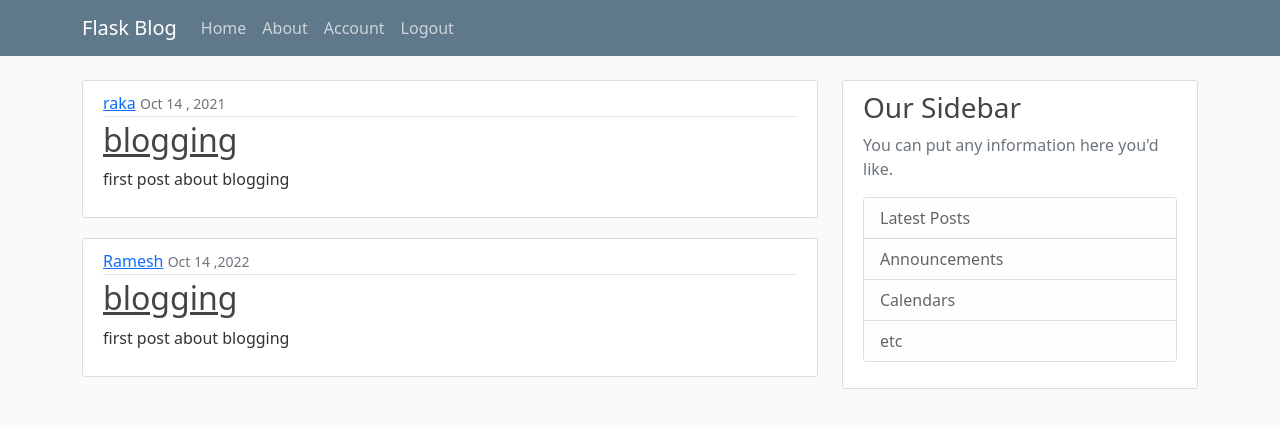
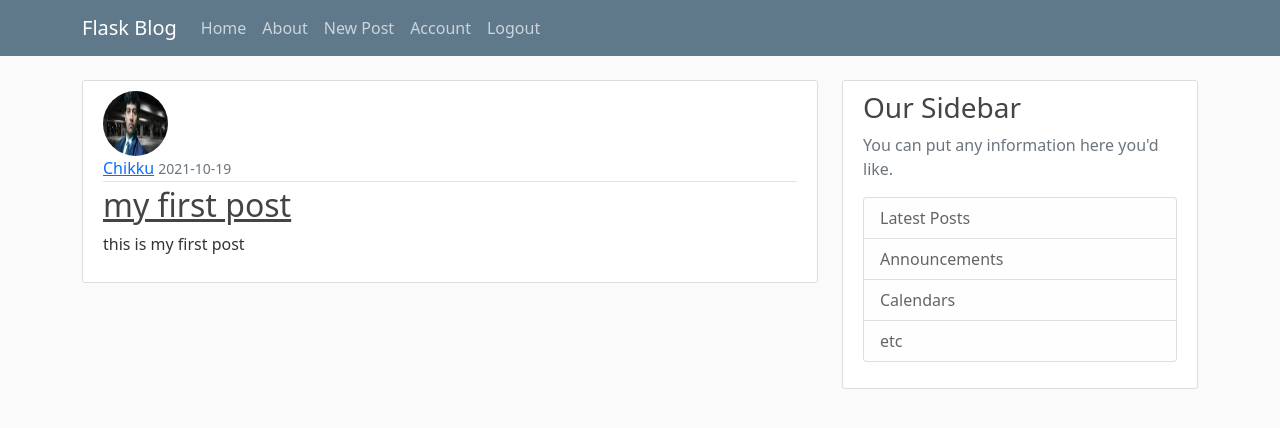
Before and after one commit to it3037/Flask_Blogging, a Flask app: page / in a window 1280 px wide. Shown: the top 428 px of the page. Run offline with Flask 2, Linux system fonts and the light colour scheme; a user stored in the database is signed in; data comes from the database, SQL or seed files in the repository; both versions use the stored data as it was after the commit.

Commit message:
posted title and content

```diff
--- a/flaskblog/routes.py
+++ b/flaskblog/routes.py
@@ -3,27 +3,14 @@ import secrets
 from PIL import Image
 from flask import render_template, url_for, flash, redirect,request
 from flaskblog import app , db, bcrypt
-from flaskblog.forms import RegistrationForm, LoginForm, UpdateAccountForm
+from flaskblog.forms import RegistrationForm, LoginForm, UpdateAccountForm, PostForm
 from flaskblog.models import User, Post
 from flask_login import login_user, current_user, logout_user, login_required
 
-posts = [
-  {
-    'author': 'raka',
-    'title': 'blogging',
-    'content': 'first post about blogging',
-    'date_posted': 'Oct 14 , 2021'
-  },
-  {
-    'author': 'Ramesh',
-    'title': 'blogging',
-    'content': 'first post about blogging',
-    'date_posted': 'Oct 14 ,2022'
-  }
-]
-
-@app.route('/')
+@app.route("/")
+@app.route('/home')
 def home():
+  posts = Post.query.all()
   return render_template('home.html',posts=posts)
 
 @app.route('/about')
@@ -100,3 +87,15 @@ def account():
         form.email.data = current_user.email
     image_file = url_for('static', filename='profile_pics/' + current_user.image_file)
     return render_template('account.html', title='Account',image_file=image_file, form=form)
+
+@app.route("/post/new", methods=['GET', 'POST'])
+@login_required
+def new_post():
+  form = PostForm()
+  if form.validate_on_submit():
+    post= Post(title=form.title.data, content=form.content.data,author=current_user)
+    db.session.add(post)
+    db.session.commit()
+    flash('Your post has been created!', 'success')
+    return redirect(url_for('home'))
+  return render_template('create_post.html', title='New post', form=form)
--- a/flaskblog/templates/home.html
+++ b/flaskblog/templates/home.html
@@ -2,10 +2,11 @@
 {% block content %}
     {% for post in posts %}
         <article class="media content-section">
+          <img class="rounded-circle article-img" src="{{url_for('static' , filename='profile_pics/'  + post.author.image_file)}}">
           <div class="media-body">
             <div class="article-metadata">
-              <a class="mr-2" href="#">{{ post.author }}</a>
-              <small class="text-muted">{{ post.date_posted }}</small>
+              <a class="mr-2" href="#">{{ post.author.username }}</a>
+              <small class="text-muted">{{ post.date_posted.strftime('%Y-%m-%d') }}</small>
             </div>
             <h2><a class="article-title" href="#">{{ post.title }}</a></h2>
             <p class="article-content">{{ post.content }}</p>
--- a/flaskblog/templates/layout.html
+++ b/flaskblog/templates/layout.html
@@ -29,6 +29,7 @@
             <!-- Navbar Right Side -->
             <div class="navbar-nav ">
               {% if current_user.is_authenticated %}
+                <a class="nav-item nav-link" href="{{ url_for('new_post')}}">New Post</a>
                 <a class="nav-item nav-link" href="{{ url_for('account')}}">Account</a>
                 <a class="nav-item nav-link" href="{{ url_for('logout') }}">Logout</a>
               {% else %}
```
Also changed, not shown: flaskblog/forms.py (+8 -1 lines), flaskblog/templates/create_post.html (added, +40 -0 lines), flaskblog/site.db, flaskblog/static/profile_pics/1.jpg (added), flaskblog/static/profile_pics/2.jpg (added), flaskblog/static/profile_pics/3.jpg (added), flaskblog/static/profile_pics/4.jpg (added), flaskblog/static/profile_pics/5.jpg (added), flaskblog/static/profile_pics/78b4cdca5a208999.jpg (added).
